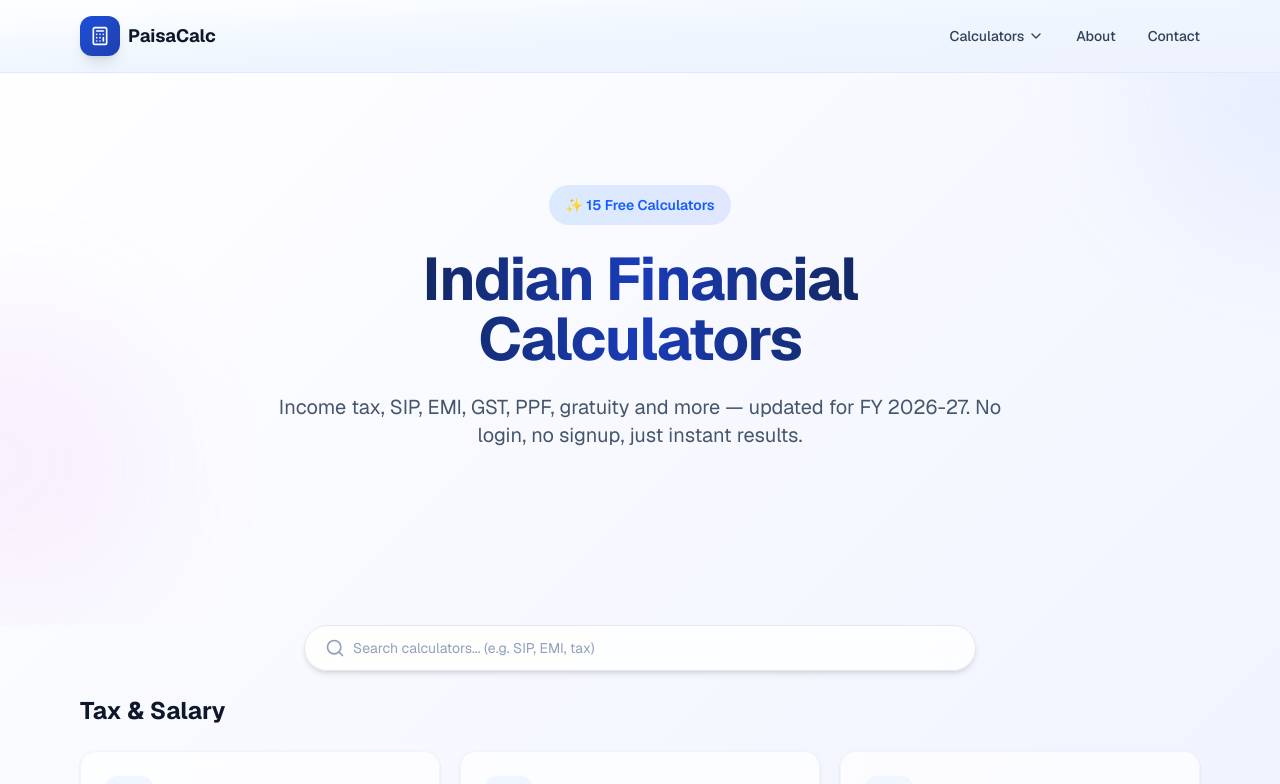
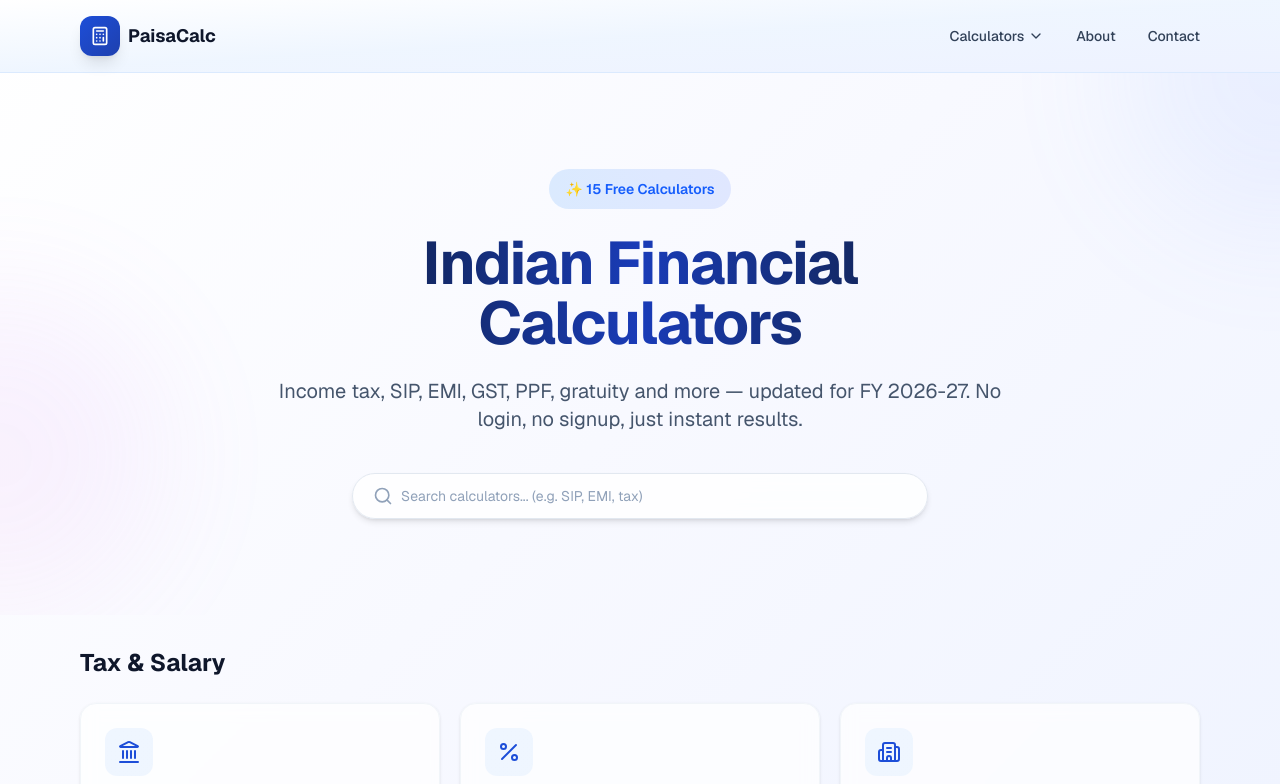
Before and after one commit to ganeshmeena77-gif/paisacalc, a Next.js app: page / in a window 1280 px wide. Shown: the top 784 px of the page. Built offline with nearby package versions, Linux system fonts and the light colour scheme.

Commit message:
Reposition search bar to hero section and improve layout spacing

```diff
--- a/app/page.tsx
+++ b/app/page.tsx
@@ -1,15 +1,40 @@
+"use client";
+
+import { useState } from "react";
+import { Search, Check } from "lucide-react";
+import { calculators } from "@/lib/calculatorMeta";
 import CalculatorGrid from "@/components/CalculatorGrid";
 
 export default function Home() {
+  const [query, setQuery] = useState("");
+  const [showSuggestions, setShowSuggestions] = useState(false);
+
+  const normalized = query.trim().toLowerCase();
+  const filtered = normalized
+    ? calculators.filter(
+        (c) =>
+          c.shortTitle.toLowerCase().includes(normalized) ||
+          c.description.toLowerCase().includes(normalized) ||
+          c.category.toLowerCase().includes(normalized)
+      )
+    : [];
+
+  const suggestions = filtered.slice(0, 5).map((c) => c.shortTitle);
+
+  const handleSuggestionClick = (suggestion: string) => {
+    setQuery(suggestion);
+    setShowSuggestions(false);
+  };
+
   return (
     <div className="min-h-screen">
       {/* Hero Section */}
-      <div className="relative overflow-hidden px-4 py-20 sm:py-28">
+      <div className="relative overflow-hidden px-4 py-16 sm:py-24">
         {/* Background gradient orb */}
         <div className="absolute -right-40 -top-40 h-80 w-80 rounded-full bg-gradient-to-br from-blue-300 to-indigo-400 opacity-10 blur-3xl"></div>
         <div className="absolute -left-40 bottom-0 h-80 w-80 rounded-full bg-gradient-to-tr from-pink-300 to-purple-400 opacity-10 blur-3xl"></div>
 
-        <div className="relative mx-auto mb-16 max-w-3xl text-center">
+        <div className="relative mx-auto max-w-3xl text-center">
           <div className="mb-6 inline-block rounded-full bg-gradient-to-r from-blue-100 to-indigo-100 px-4 py-2">
             <span className="text-sm font-semibold text-blue-600">✨ 15 Free Calculators</span>
           </div>
@@ -19,12 +44,49 @@ export default function Home() {
           <p className="mt-6 text-lg text-slate-600 sm:text-xl">
             Income tax, SIP, EMI, GST, PPF, gratuity and more — updated for FY 2026-27. No login, no signup, just instant results.
           </p>
+
+          {/* Search Bar in Hero */}
+          <div className="relative mx-auto mt-10 max-w-xl">
+            <div className="flex items-center gap-2 rounded-full border border-slate-200 bg-white/80 backdrop-blur px-5 py-3 shadow-md transition-all focus-within:border-brand-400 focus-within:shadow-lg hover:border-slate-300">
+              <Search className="h-5 w-5 shrink-0 text-slate-400" />
+              <input
+                type="text"
+                placeholder="Search calculators... (e.g. SIP, EMI, tax)"
+                value={query}
+                onChange={(e) => {
+                  setQuery(e.target.value);
+                  setShowSuggestions(true);
+                }}
+                onFocus={() => query && setShowSuggestions(true)}
+                onBlur={() => setTimeout(() => setShowSuggestions(false), 200)}
+                className="w-full bg-transparent text-sm outline-none placeholder:text-slate-400 transition-colors"
+              />
+            </div>
+
+            {/* Suggestions Dropdown */}
+            {showSuggestions && suggestions.length > 0 && (
+              <div className="absolute top-full left-0 right-0 mt-2 rounded-2xl border border-slate-200 bg-white shadow-lg overflow-hidden z-20">
+                <div className="max-h-64 overflow-y-auto">
+                  {suggestions.map((suggestion, idx) => (
+                    <button
+                      key={idx}
+                      onClick={() => handleSuggestionClick(suggestion)}
+                      className="w-full px-5 py-3 text-left text-sm text-slate-700 hover:bg-blue-50 hover:text-brand-600 flex items-center justify-between transition-colors border-b border-slate-100 last:border-b-0"
+                    >
+                      <span className="font-medium">{suggestion}</span>
+                      <Check className="h-4 w-4 text-brand-500" />
+                    </button>
+                  ))}
+                </div>
+              </div>
+            )}
+          </div>
         </div>
       </div>
 
       {/* Calculators Grid Section */}
-      <div className="mx-auto max-w-6xl px-4 pb-16">
-        <CalculatorGrid />
+      <div className="mx-auto max-w-6xl px-4 pb-16 pt-8">
+        <CalculatorGrid query={query} setQuery={setQuery} />
       </div>
     </div>
   );
--- a/components/CalculatorGrid.tsx
+++ b/components/CalculatorGrid.tsx
@@ -2,15 +2,16 @@
 
 import { useState } from "react";
 import Link from "next/link";
-import { Search, Check } from "lucide-react";
 import { calculators, type CalculatorMeta } from "@/lib/calculatorMeta";
 
 const categories = Array.from(new Set(calculators.map((c) => c.category)));
 
-export default function CalculatorGrid() {
-  const [query, setQuery] = useState("");
-  const [showSuggestions, setShowSuggestions] = useState(false);
+interface CalculatorGridProps {
+  query: string;
+  setQuery: (query: string) => void;
+}
 
+export default function CalculatorGrid({ query, setQuery }: CalculatorGridProps) {
   const normalized = query.trim().toLowerCase();
   const filtered = normalized
     ? calculators.filter(
@@ -21,54 +22,8 @@ export default function CalculatorGrid() {
       )
     : [];
 
-  // Get unique suggestions from filtered results
-  const suggestions = filtered.slice(0, 5).map((c) => c.shortTitle);
-
-  const handleSuggestionClick = (suggestion: string) => {
-    setQuery(suggestion);
-    setShowSuggestions(false);
-  };
-
   return (
     <div>
-      <div className="mx-auto mb-6 max-w-2xl">
-        <div className="relative">
-          <div className="flex items-center gap-2 rounded-full border border-slate-200 bg-white/80 backdrop-blur px-5 py-3 shadow-md transition-all focus-within:border-brand-400 focus-within:shadow-lg hover:border-slate-300">
-            <Search className="h-5 w-5 shrink-0 text-slate-400" />
-            <input
-              type="text"
-              placeholder="Search calculators... (e.g. SIP, EMI, tax)"
-              value={query}
-              onChange={(e) => {
-                setQuery(e.target.value);
-                setShowSuggestions(true);
-              }}
-              onFocus={() => query && setShowSuggestions(true)}
-              onBlur={() => setTimeout(() => setShowSuggestions(false), 200)}
-              className="w-full bg-transparent text-sm outline-none placeholder:text-slate-400 transition-colors"
-            />
-          </div>
-
-          {/* Suggestions Dropdown */}
-          {showSuggestions && suggestions.length > 0 && (
-            <div className="absolute top-full left-0 right-0 mt-2 rounded-2xl border border-slate-200 bg-white shadow-lg overflow-hidden z-10">
-              <div className="max-h-64 overflow-y-auto">
-                {suggestions.map((suggestion, idx) => (
-                  <button
-                    key={idx}
-                    onClick={() => handleSuggestionClick(suggestion)}
-                    className="w-full px-5 py-3 text-left text-sm text-slate-700 hover:bg-blue-50 hover:text-brand-600 flex items-center justify-between transition-colors border-b border-slate-100 last:border-b-0"
-                  >
-                    <span className="font-medium">{suggestion}</span>
-                    <Check className="h-4 w-4 text-brand-500 opacity-0 group-hover:opacity-100" />
-                  </button>
-                ))}
-              </div>
-            </div>
-          )}
-        </div>
-      </div>
-
       {normalized ? (
         filtered.length > 0 ? (
           <CalculatorCardGrid items={filtered} />
```
